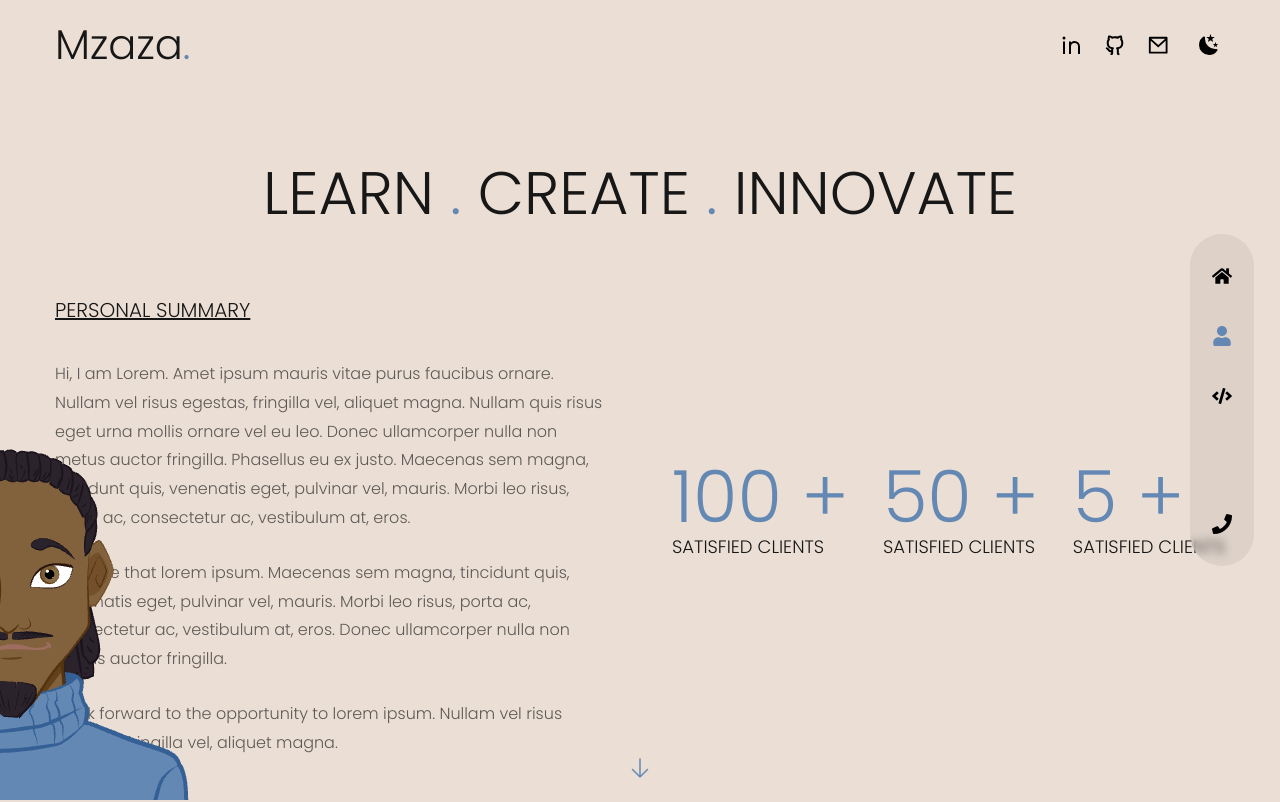
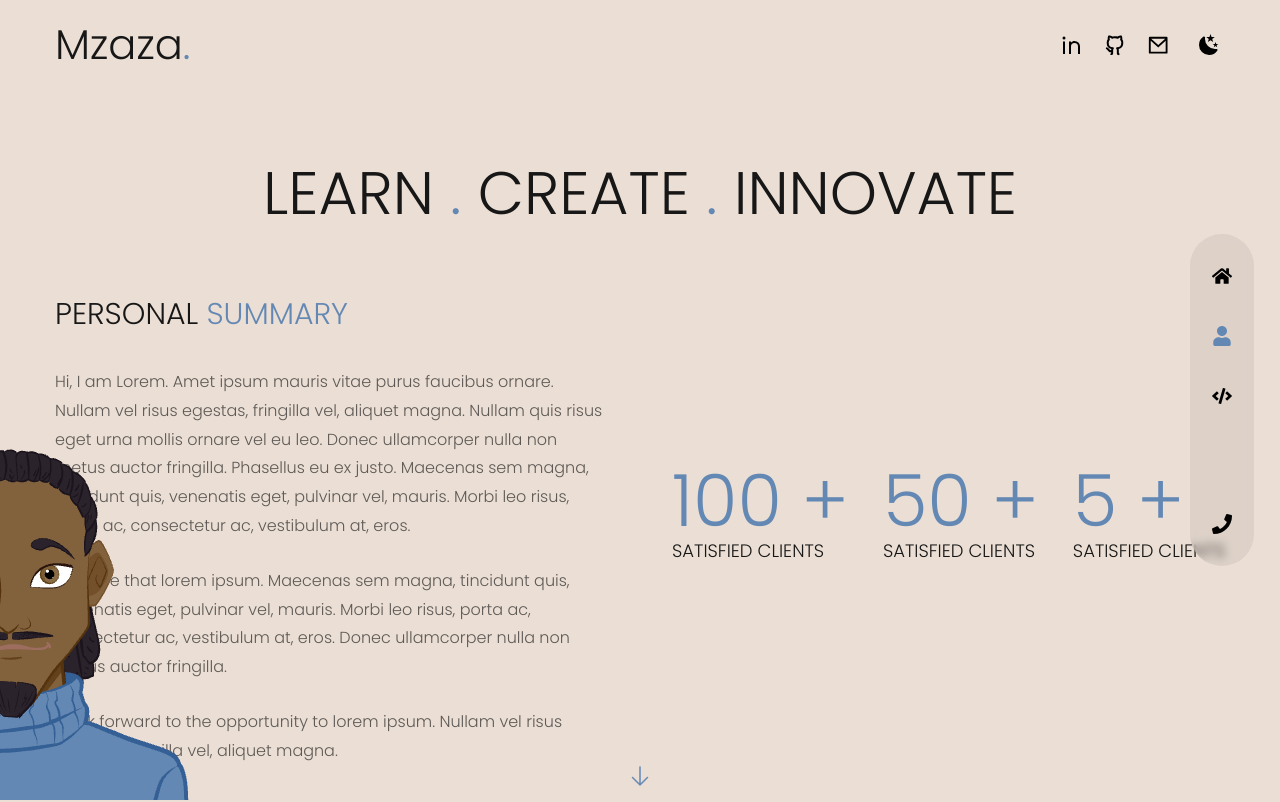
Before and after one commit to mzazakeith/portefeuille, a Next.js app: page /portefeuille/about in a window 1280 px wide. Shown: the top 802 px of the page. Built offline with nearby package versions, Linux system fonts and the light colour scheme; some icons are missing.

Commit message:
styling and transition fixes

```diff
--- a/pages/about/index.js
+++ b/pages/about/index.js
@@ -140,7 +140,7 @@ const About = () => {
           </motion.h1>
           <div className="grid w-full gap-16 md:grid-cols-8 md:gap-16">
             <div className='md:col-span-4 flex flex-col items-start justify-start'>
-              <h2 className='text-xl uppercase font-light text-neutral-900 underline mt-8 mb-9'>PERSONAL SUMMARY</h2>
+              <h2 className='text-3xl uppercase font-light text-neutral-900 mt-8 mb-9 '>PERSONAL <span className="text-accent">SUMMARY</span></h2>
               <p>Hi, I am Lorem. Amet ipsum mauris vitae purus faucibus ornare. Nullam vel risus egestas, fringilla vel,
                 aliquet magna. Nullam quis risus eget urna mollis ornare vel eu leo. Donec ullamcorper nulla non metus
                 auctor fringilla. Phasellus eu ex justo. Maecenas sem magna, tincidunt quis, venenatis eget, pulvinar
--- a/pages/more/index.js
+++ b/pages/more/index.js
@@ -6,14 +6,14 @@ const Article = ({title, date, link}) =>{
     return(
         <motion.li
             initial={{y:200}}
-            whileInView={{y:0, transition:{duration:0.5, ease:"easeInOut"}}}
+            whileInView={{y:0, transition:{duration:0.6, ease:"easeInOut"}}}
             viewport={{once:true}}
             className="cursor-pointer"
             >
             <motion.div
                 whileHover="hover"
                 transition={{
-                    duration: 0.8,
+                    duration: 0.5,
                     ease: "backInOut",
                 }}
                 variants={{
```
